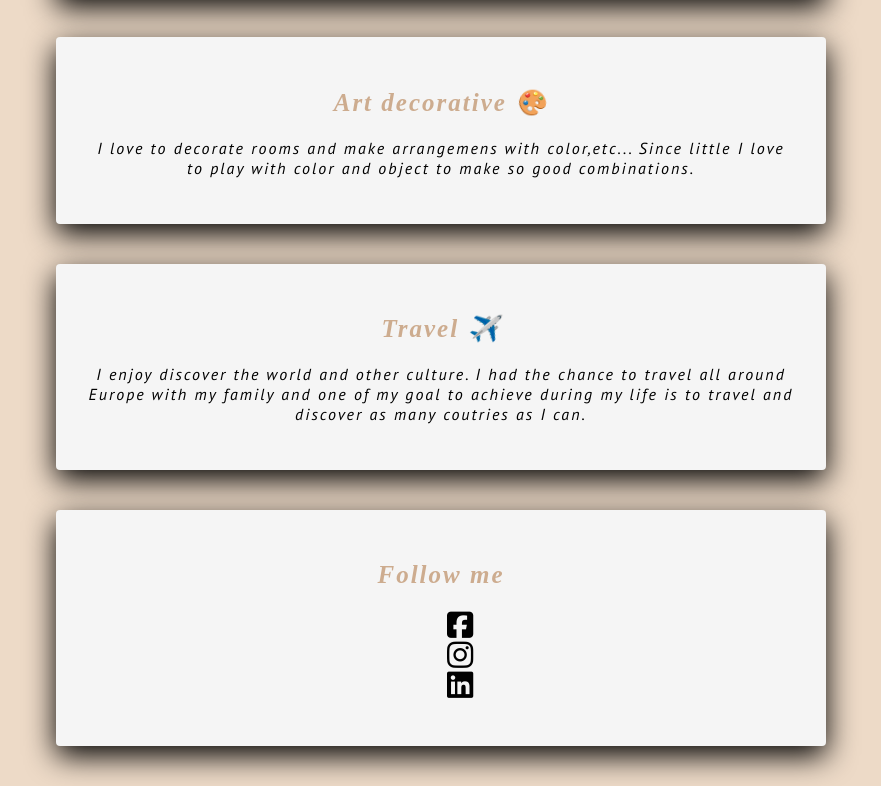
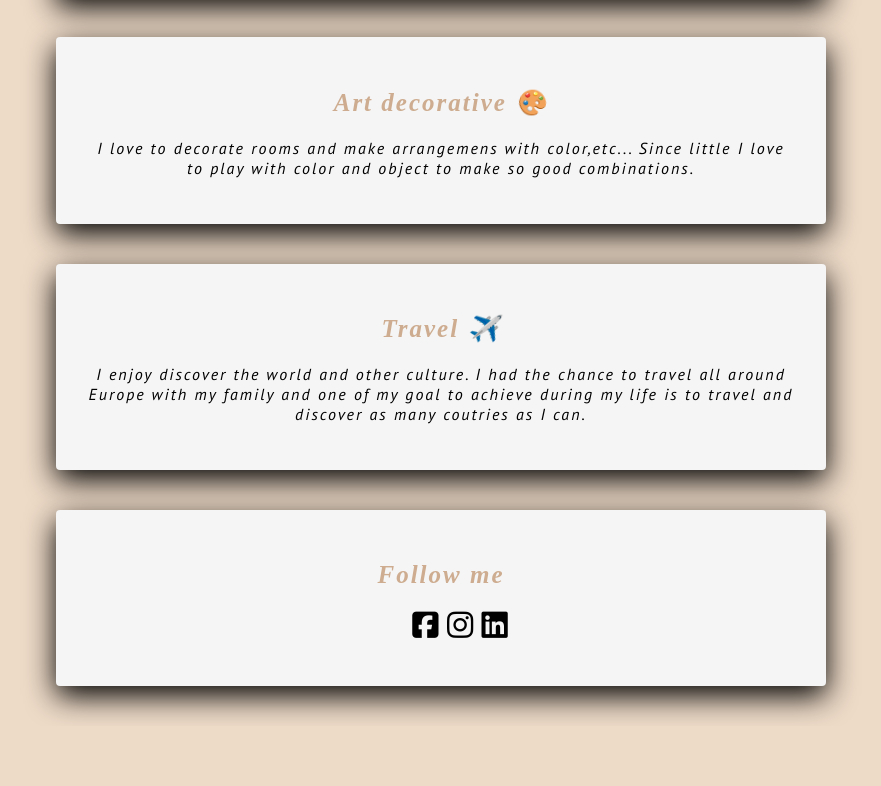
Before and after one commit to ClaraKvl/my-profile, a plain HTML site: page index.html in a window 1280 px wide. Shown: the part 556-1342 px from the top of the page, without its empty margins (199-1080 px from the left). After the commit the page ends 1282 px from the top, so only its background shows below. Drawn offline with Linux system fonts and the light colour scheme.

Commit message:
Update style.css

```diff
--- a/style.css
+++ b/style.css
@@ -55,13 +55,16 @@ h2{
 	font-size: 30px;
 	list-style: none;
 	padding-left: center;
-	display: inline-block;
+
 
 
 }
 
 .list-inline {
 	list-style-type: none;
+}
+.list-inline li {
+	display: inline-block;
 }
 
 .container {
```
